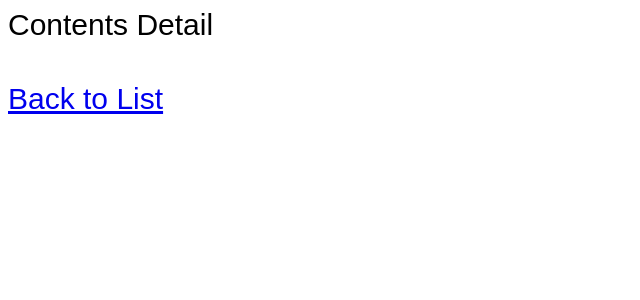
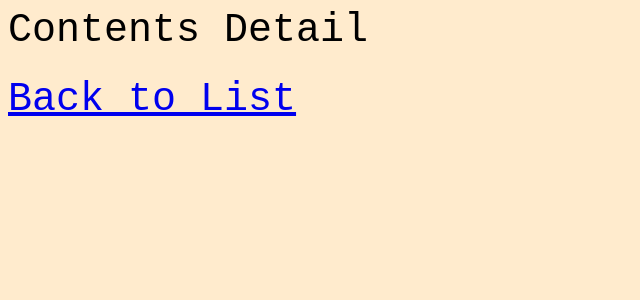
Before and after one commit to onelee812/LikeLion22, a Django app: page /detail/3 in a window 1280 px wide. Shown: the top 300 px of the page, without its empty margins (0-640 px from the left). Run offline with Django 4.2, Linux system fonts and the light colour scheme; data comes from the database, SQL or seed files in the repository.

Commit message:
Session7

```diff
--- a/Session7_HW/project/app/static/detail.css
+++ b/Session7_HW/project/app/static/detail.css
@@ -1,40 +1,26 @@
-
 body{
-    font-family: 'Dongle', sans-serif;
-    font-size:30px;
+    background-color: blanchedalmond;
+    font-family:'Courier New', Courier, monospace;
+    font-size: 40px;
     display: flex;
     flex-direction: column;
-}
-
-.container{
-    color: rgb(102, 99, 99);
-    border: 1px solid rgb(217, 243, 166);
-    border-radius: 30px;
-    width: 450px;
-    height: 300px;
-    margin-left: 13px;
-    background-color: rgb(217, 243, 166);
-}
-
-.todo_title{
-    position:relative;
-    left:40px;
-}
-
-.todo_content{
-    position: relative;
-    left: 40px;
 
 }
-
-.deadline{
-    position: relative;
-    left: 25px;
-
+.content{
+    color:aqua;
+    font-size: large;
+    font-family: 'Courier New', Courier, monospace;
+    font-weight: 400;
 }
-
-.links{
-    position:relative;
-    left:20px;
-    margin-top: 15px;
+.title{
+    color:aqua;
+    font-size: large;
+    font-family: 'Courier New', Courier, monospace;
+    font-weight: 400;
 }
+.linker{
+    color:aqua;
+    font-size: large;
+    font-family: 'Courier New', Courier, monospace;
+    font-weight: 400;
+}
--- a/Session7_HW/project/app/static/new.css
+++ b/Session7_HW/project/app/static/new.css
@@ -1,6 +1,6 @@
 body{
     background-color: blanchedalmond;
-    font-family: 'Dongle', sans-serif;
+    font-family:'Courier New', Courier, monospace;
     font-size: 40px;
     display: flex;
     flex-direction: column;
```
Also changed, not shown: Session7_HW/project/app/static/home.css (+3 -8 lines).
